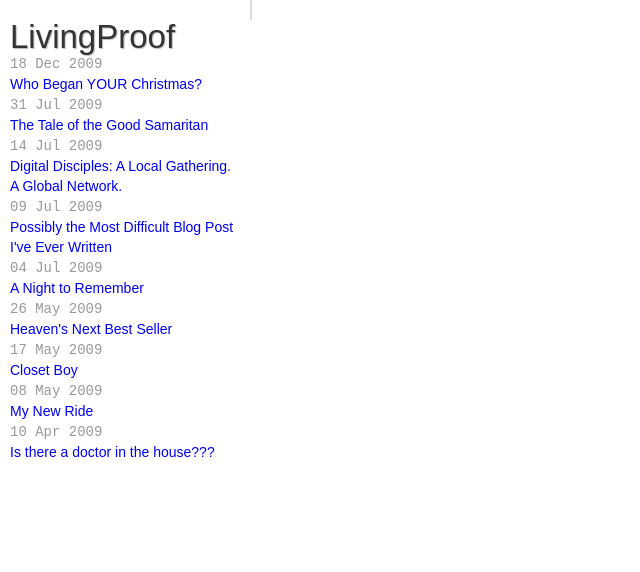
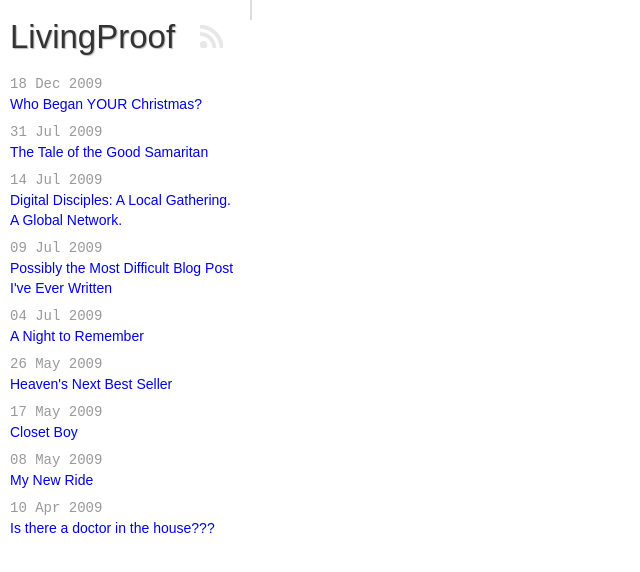
Before and after one commit to tylersuggs/tylersuggs.github.com, a Jekyll site: the page built from index.html, in a window 1280 px wide. Shown: the top 572 px of the page, without its empty margins (0-640 px from the left). Built offline with Jekyll 4.4.1, drawn with Linux system fonts in a browser that asks for light colours; nearby versions of some CDN libraries; Markdown is read by kramdown in place of the engine named in the settings.

Commit message:
added rss link and image to sidebar

```diff
--- a/css/style.css
+++ b/css/style.css
@@ -83,6 +83,20 @@
 	position: fixed;
 }
 
+div#post-list ul {
+	margin-top: 20px;
+}
+
+div#post-list ul li {
+	margin-bottom: 7px;
+}
+
+div#post-list span#rss {
+	position: fixed;
+	top: 25px;
+	left: 200px;
+}
+
 div#post-content {
 	margin-left: 250px;
 	padding-left: 20px;
@@ -98,6 +112,7 @@
 }
 
 div#meta {
+	font-family: monospace;
 	margin: 10px 0px;
 	color: #999;
 }
--- a/index.html
+++ b/index.html
@@ -4,6 +4,7 @@
 ---
 <div id='post-list'>
 <h1>LivingProof</h1>
+<span id="rss"><a href="http://feeds.feedburner.com/livingproof/feed"><img src="images/rss_icon.png" /></a></span>
 <ul>
 {% for post in site.posts %}
 <li><span class="timestamp">{{ post.date | date_to_string }}</span> <br><a href="#{{ post.url }}">{{ post.title }}</a></li>
```
Also changed, not shown: images/rss_icon.png (added), 2 other files.
